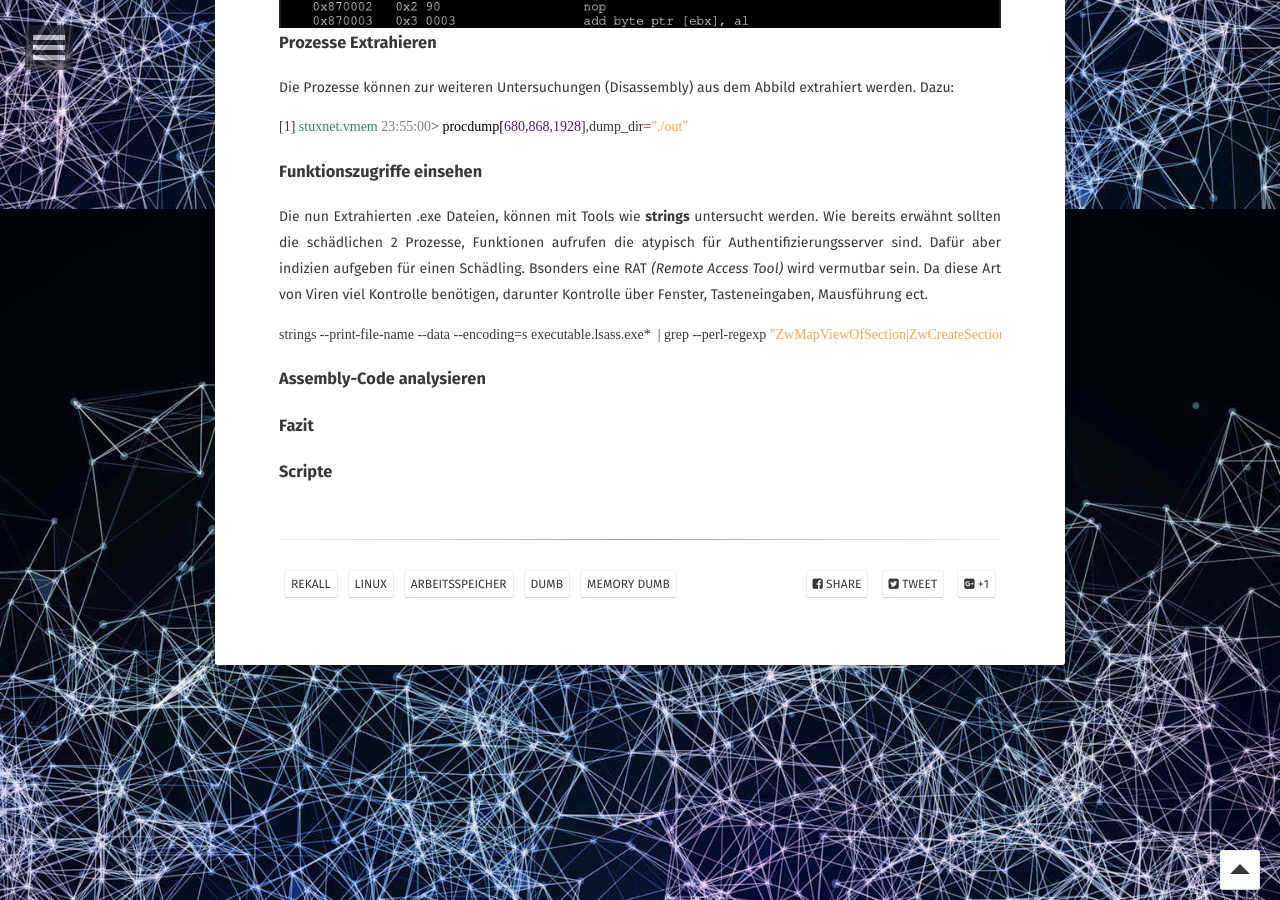
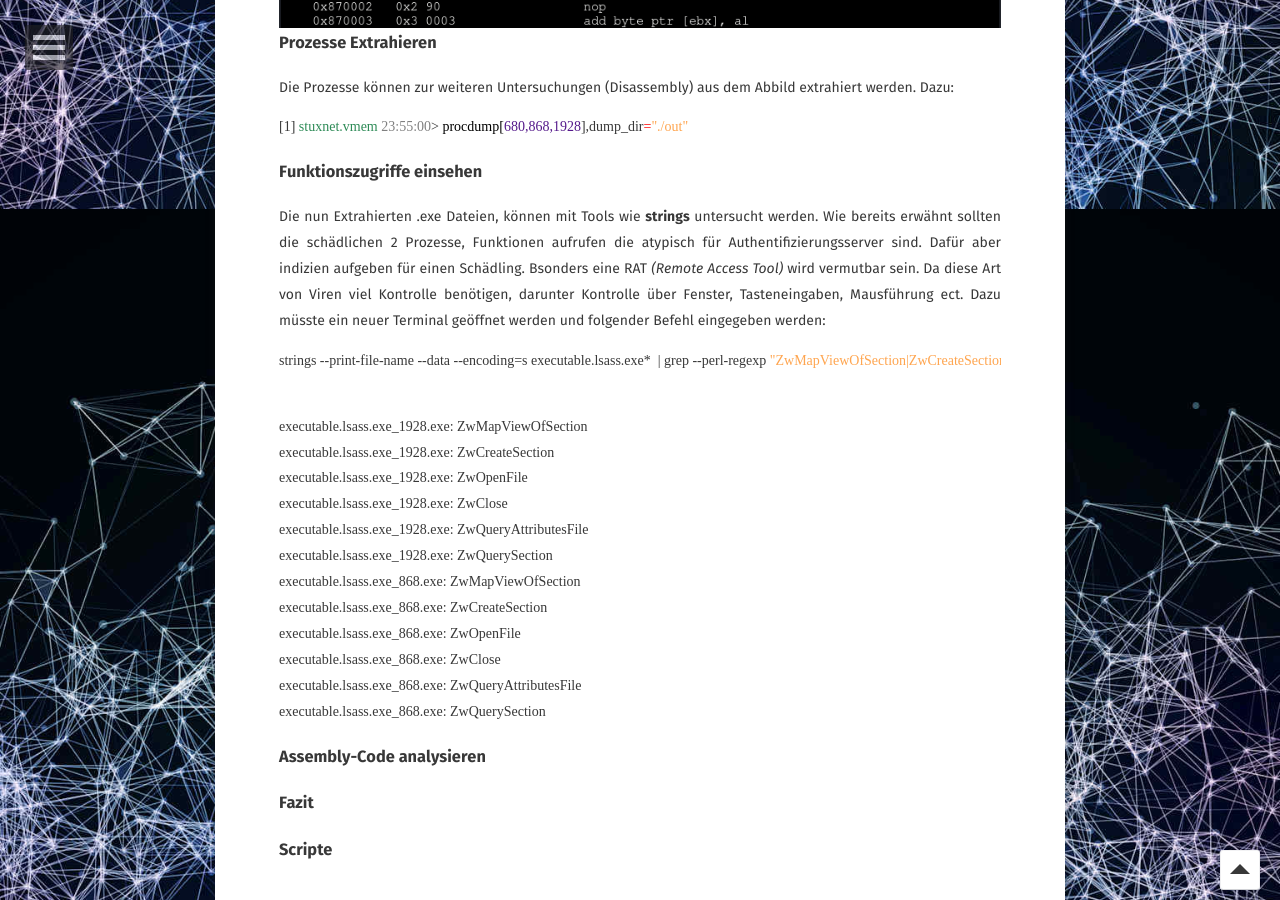
Before and after one commit to lauliger/IT-Sicherheit, a Jekyll site: the page built from _posts/2019-01-08-Arbeitsspeicheruntersuchung.md, in a window 1280 px wide and 900 px high, scrolled down 9691 px. Built offline with Jekyll 4.4.1, drawn with Linux system fonts in a browser that asks for light colours; some web fonts are replaced.

Commit message:
Update 2019-01-08-Arbeitsspeicheruntersuchung.md

```diff
--- a/_posts/2019-01-08-Arbeitsspeicheruntersuchung.md
+++ b/_posts/2019-01-08-Arbeitsspeicheruntersuchung.md
@@ -352,8 +352,24 @@ Die nun Extrahierten .exe Dateien, können mit Tools wie __strings__ untersucht
 Wie bereits erwähnt sollten die schädlichen 2 Prozesse, Funktionen aufrufen die atypisch für Authentifizierungsserver sind.
 Dafür aber indizien aufgeben für einen Schädling. Bsonders eine RAT *(Remote Access Tool)* wird vermutbar sein.
 Da diese Art von Viren viel Kontrolle benötigen, darunter Kontrolle über Fenster, Tasteneingaben, Mausführung ect.
+Dazu müsste ein neuer Terminal geöffnet werden und folgender Befehl eingegeben werden:
 
 <pre><code>strings --print-file-name --data --encoding=s executable.lsass.exe*  | grep --perl-regexp <font color="#FFA54F">"ZwMapViewOfSection|ZwCreateSection|ZwOpenFile|ZwClose|ZwQueryAttributesFile|ZwQuerySection"</font></code></pre>
+
+<pre><code>
+executable.lsass.exe_1928.exe: ZwMapViewOfSection
+executable.lsass.exe_1928.exe: ZwCreateSection
+executable.lsass.exe_1928.exe: ZwOpenFile
+executable.lsass.exe_1928.exe: ZwClose
+executable.lsass.exe_1928.exe: ZwQueryAttributesFile
+executable.lsass.exe_1928.exe: ZwQuerySection
+executable.lsass.exe_868.exe: ZwMapViewOfSection
+executable.lsass.exe_868.exe: ZwCreateSection
+executable.lsass.exe_868.exe: ZwOpenFile
+executable.lsass.exe_868.exe: ZwClose
+executable.lsass.exe_868.exe: ZwQueryAttributesFile
+executable.lsass.exe_868.exe: ZwQuerySection
+</code></pre>
 
 ### Assembly-Code analysieren
 
```
